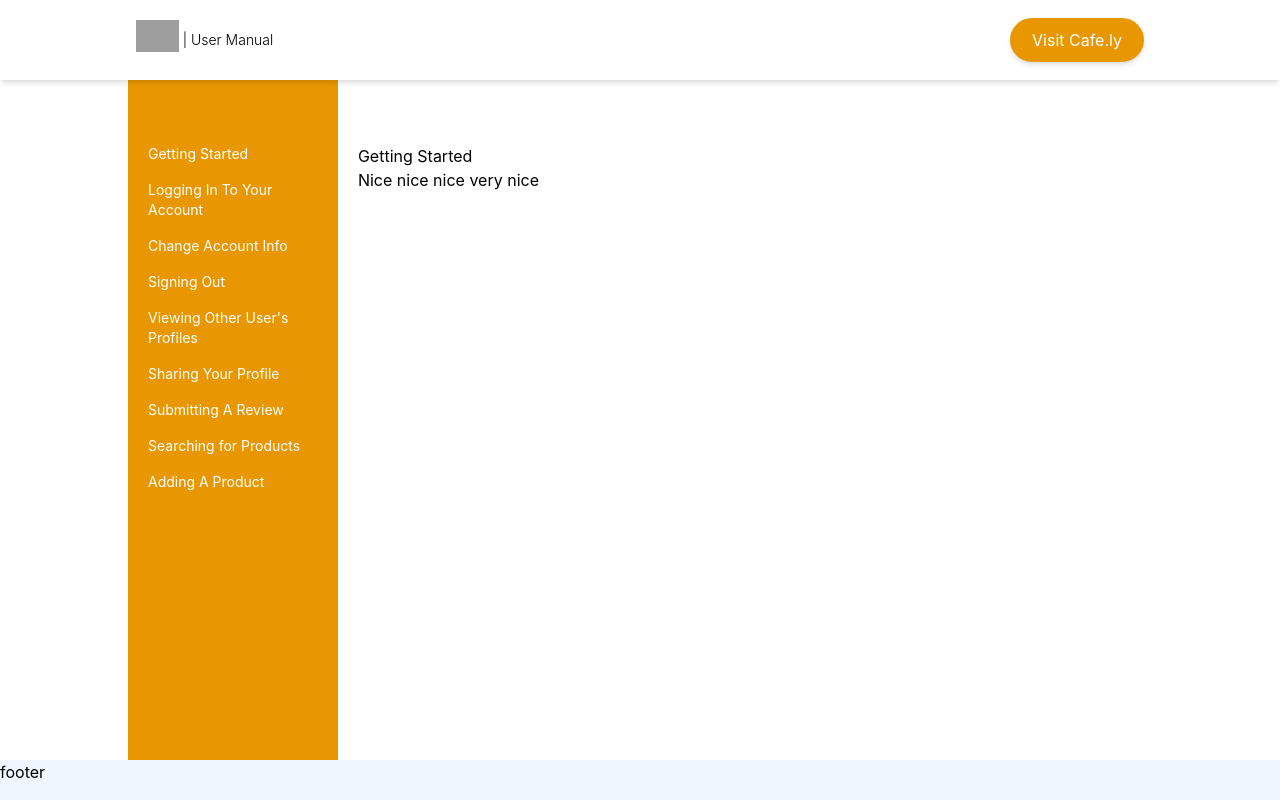
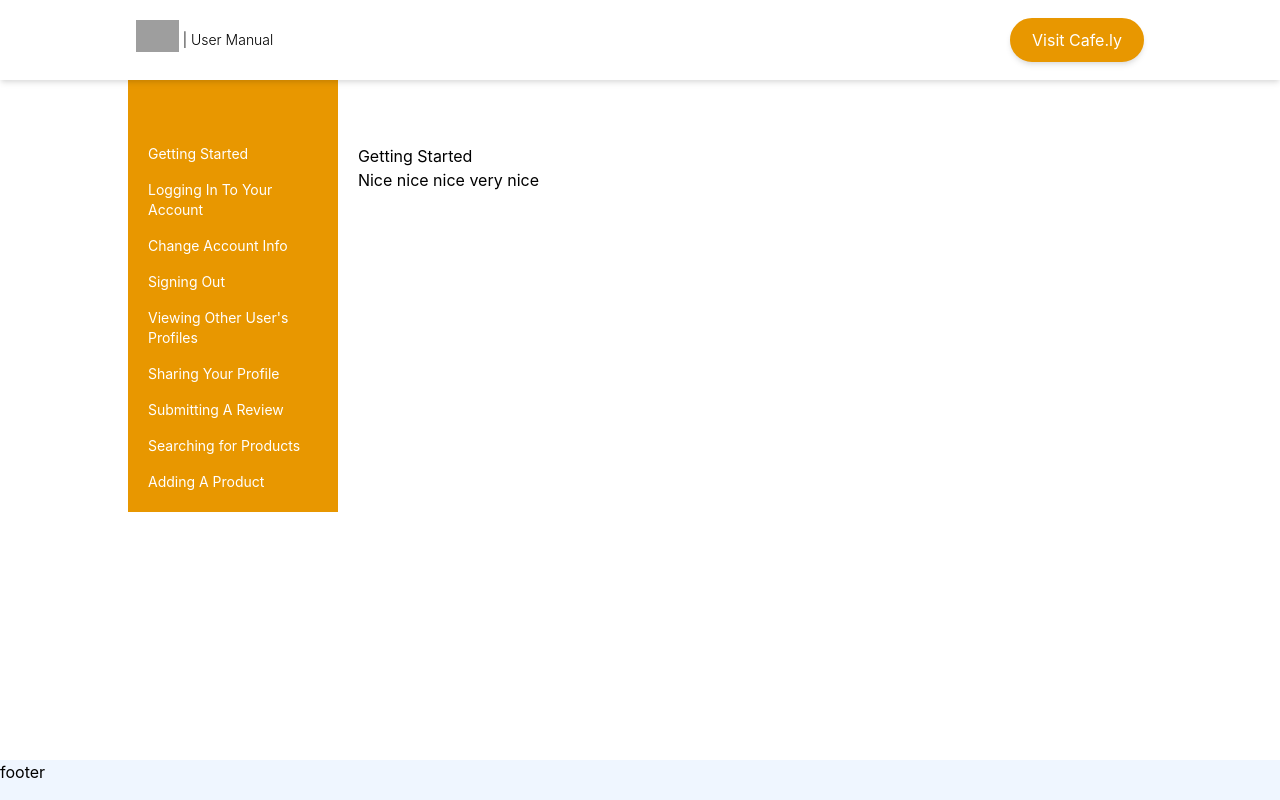
Before and after one commit to seajayrubynose/cafely-manual, a Next.js app: page / in a window 1280 px wide. Built offline with nearby package versions, Linux system fonts and the light colour scheme; grey boxes are pictures that could not be loaded.

Commit message:
removed flex grow on content container

```diff
--- a/pages/index.tsx
+++ b/pages/index.tsx
@@ -13,7 +13,7 @@ export default function Home() {
       </Head>
 
       <div className="flex flex-grow flex-col h-full w-full max-w-5xl mx-auto">
-        <div className="flex flex-grow">
+        <div className="flex">
           <SideNav />
           <div className="w-full p-5 pt-16">
             <h1>Getting Started</h1>
```
